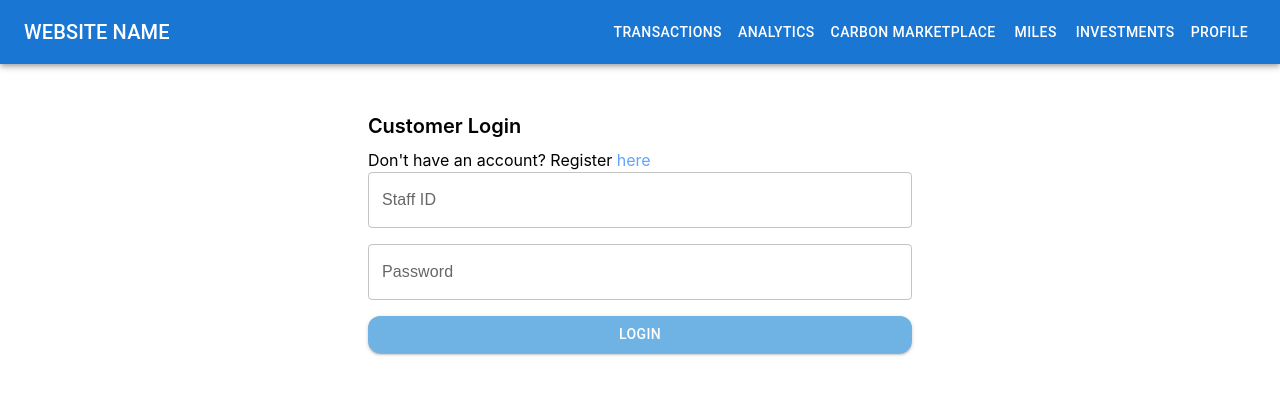
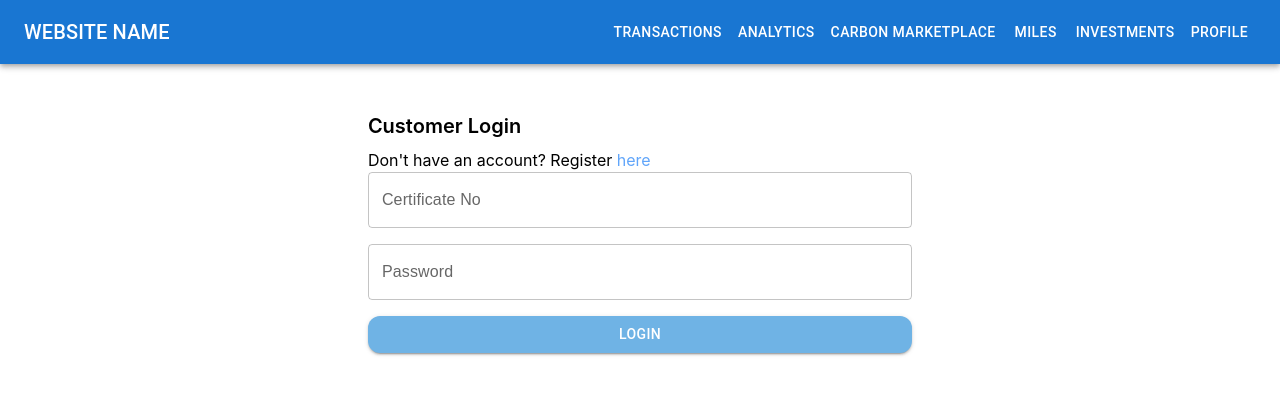
Before and after one commit to kaifeng101/dbea, a React (Create React App) app in the folder fin-daddy/my-app/: page / in a window 1280 px wide. Shown: the top 394 px of the page. Built offline with nearby package versions, Linux system fonts and the light colour scheme.

Commit message:
login details

```diff
--- a/fin-daddy/my-app/src/components/Login.js
+++ b/fin-daddy/my-app/src/components/Login.js
@@ -151,7 +151,7 @@ const LoginComponent = () => {
             <form onSubmit={handleLogin}>
               <TextField
                 fullWidth
-                label="Staff ID"
+                label="Certificate No"
                 variant="outlined"
                 value={certificateNo}
                 onChange={(e) => setCertificateNo(e.target.value)}
--- a/fin-daddy/my-app/src/pages/profile.js
+++ b/fin-daddy/my-app/src/pages/profile.js
@@ -1,7 +1,12 @@
 import React, { useState, useEffect } from "react";
-import { Container, Avatar, Typography, Grid, Paper, Button } from '@mui/material';
+import { Container, Avatar, Typography, Grid, Paper } from '@mui/material';
+import { useSelector } from "react-redux";
+import { selectUser } from "../redux/userSlice";
 
 const Profile = () => {
+  const user = useSelector(selectUser)
+  console.log(user)
+
   const [data, setData] = useState(null);
   const [loading, setLoading] = useState(true);
   const [error, setError] = useState(null);
```
